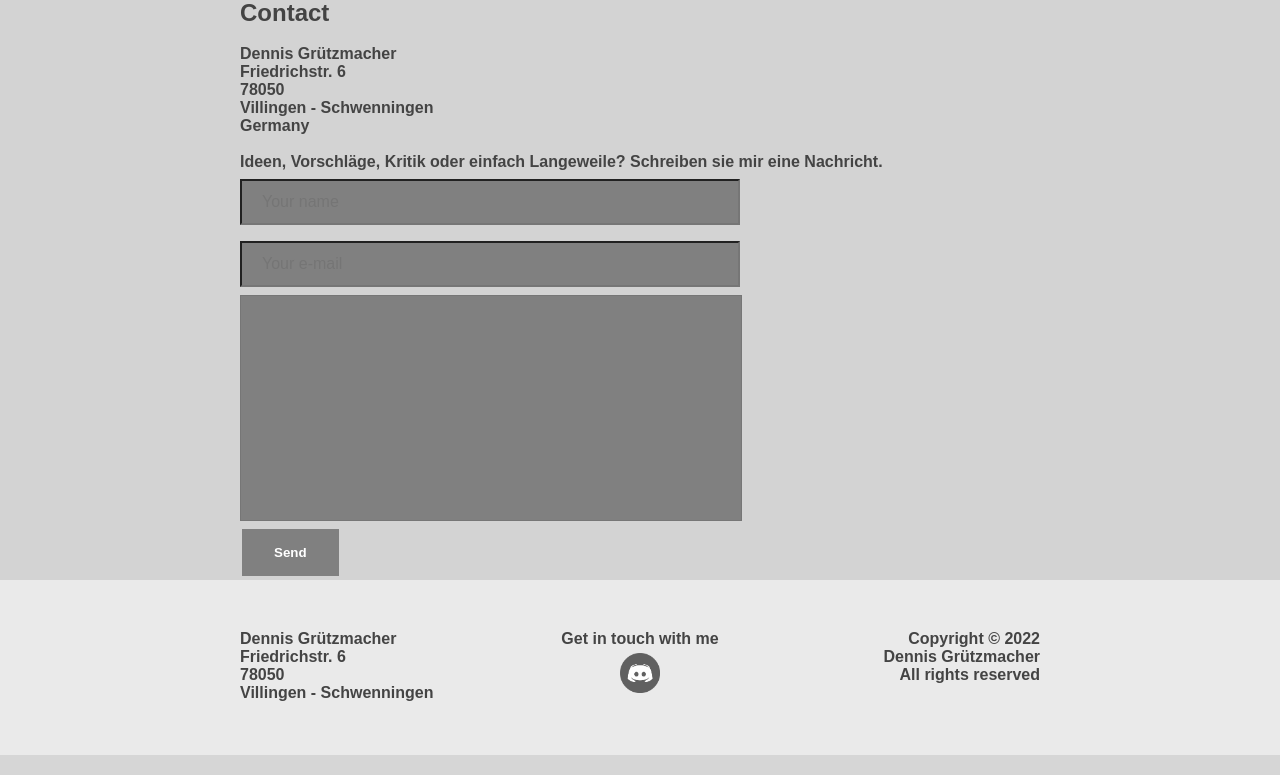
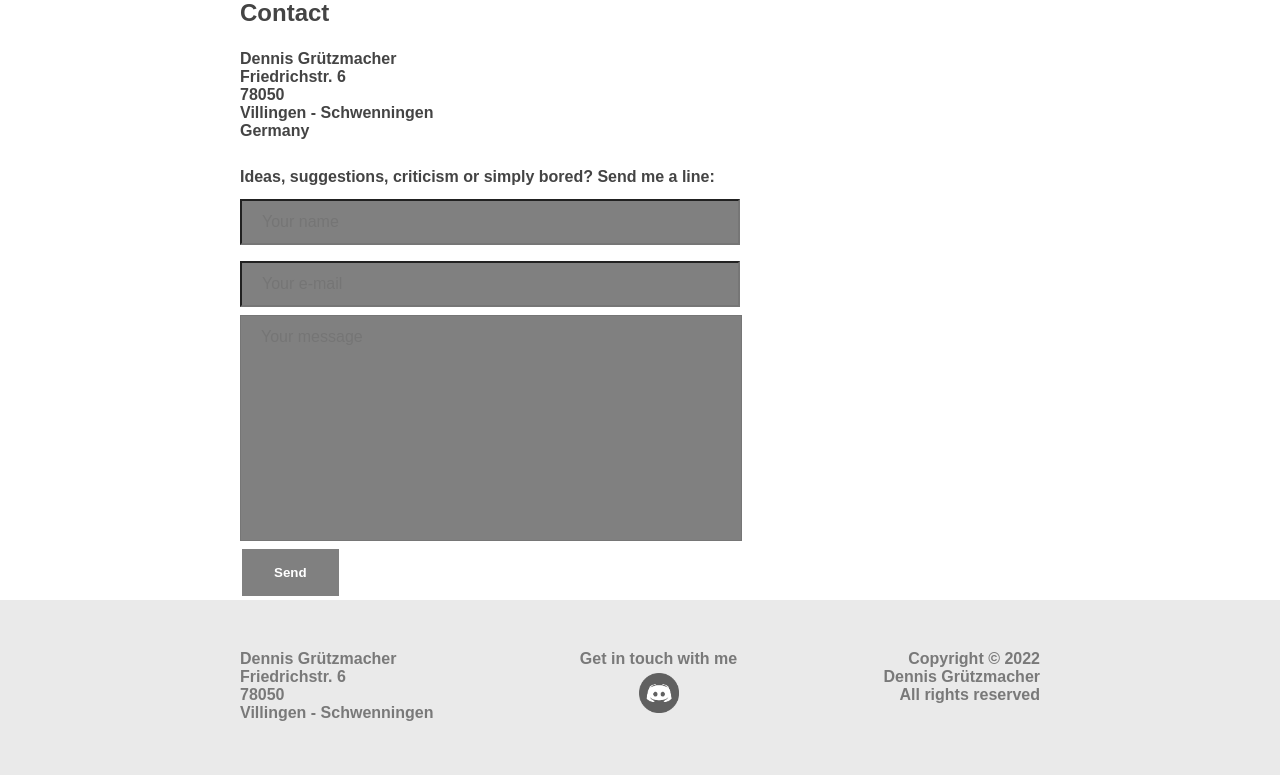
Before and after one commit to Dennis-Gruetzmacher/EIA1_WiSE22_23, a PHP site: page /html/contact.html in a window 1280 px wide. Shown: the part 401-1176 px from the top of the page. Run offline with PHP 8.4, Linux system fonts and the light colour scheme.

Commit message:
ADD Aufgabe4 änderungen

```diff
--- a/Aufgabe04/css/style.css
+++ b/Aufgabe04/css/style.css
@@ -1,8 +1,10 @@
+@import url("forms.css");
 /*Margin und Padding ALLER Elemente auf 0 setzen*/
 *{
     margin:0;
     padding:0;
 }
+/*EIA1-Logo*/
 #logo{
     margin-top:50px;
     width: 100px;
@@ -11,9 +13,9 @@
     width: 40px;
     margin: 5px;
 }
-/*Elemente definieren*/
+/*Grundlegende Elemente definieren*/
 body {
-    background-color:rgb(211, 211, 211);
+    background-color:rgb(255, 255, 255);
     font-family: Arial, Helvetica, sans-serif;
     color:rgb(68, 68, 68);
     font-weight: bold;
@@ -36,19 +38,30 @@ ul{
     text-align: left;
 }
 a {
+    color:rgb(100, 100, 100);
     text-decoration: none;
+}
+a:visited {
+    color:rgb(45, 45, 45);
 }
 h1{
     text-align: left;
+    text-decoration: underline;
+    padding-top: 5px;
+    padding-bottom: 5px;
 }
 h2{
-        text-align: left;
-    }}
+    text-align: left;
+    }
 h3{
     text-align: left;
+    padding-top: 5px;
+    padding-bottom: 5px;
 }
 h4{
     text-align: left;
+    padding-top: 5px;
+    padding-bottom: 5px;
 }
 .mainContainer {
     max-width: 800px;
@@ -98,10 +111,10 @@ Feld 2 ist leer und unbenannt*/
 /*Raster für Footer*/
 .grid-footer {
     display: grid;
-    grid-template-columns: 200px auto 200px;
+    grid-template-columns:auto auto auto;
     grid-template-rows: 75px;
-    grid-template-areas: 'kontakt socialmedia impressum';
-    color:rgb(68, 68, 68);
+    grid-template-areas: 'kontakt socialmedia copyright';
+    color:rgb(121, 121, 121);
     font-weight: bold;
     font-size:medium;
     padding-top: 50px;
@@ -116,6 +129,6 @@ Feld 2 ist leer und unbenannt*/
     text-align: center;
 }
 .grid-footer-item3 {
-    grid-area: impressum;
+    grid-area: copyright;
     text-align: right;
 }
--- a/Aufgabe04/html/contact.html
+++ b/Aufgabe04/html/contact.html
@@ -4,14 +4,15 @@
 <meta charset="utf-8" />
 <title>Kontakt</title>
 <link rel="stylesheet" href="..\css\style.css">
-<link rel="stylesheet" href="..\css\forms.css">
 </head>
 <body>
     <header>
         <div class="mainContainer">
             <div class="grid-header">
                 <div class="grid-header-item1">
-                    <img id ="logo" src="../assets/icons/EIA1-logo-black.png">
+                    <a href="..\html\portfolio.html">
+                        <img id="logo" src="../assets/icons/EIA1-logo-black.png">
+                    </a>
                 </div>
                 <div class = "grid-header-item2">
                     <nav class="topnav">
@@ -20,10 +21,10 @@
                                 <a href="portfolio.html">Portfolio</a>
                             </li>
                             <li>
-                                <a href="contact.html" class="current-site">Kontakt</a>
+                                <a href="aboutme.html">About</a>
                             </li>
                             <li>
-                                <a href="aboutme.html">Über mich</a>
+                                <a href="contact.html" class="current-site">Contact</a>
                             </li>
                         </ul>
                     </nav>
@@ -46,15 +47,13 @@
     Germany
     </h4>
     <br>
-    <h4>Ideen, Vorschläge, Kritik oder einfach Langeweile? Schreiben sie mir eine Nachricht.</h4>
+    <h4>Ideas, suggestions, criticism or simply bored? Send me a line: </h4>
     <form>
         <input type="text" id="input-name" name="input-name" placeholder="Your name">
         <br>
         <input type="text" id="input-e-mail" name="lname" placeholder="Your e-mail">
         <br>
-        <textarea id="input-message" name="input-message" rows="5" placeholder="Your message">
-
-        </textarea>
+        <textarea id="input-message" name="input-message" placeholder="Your message"></textarea>
         <br>
         <input type="submit" value="Send">
       </form>
```
Also changed, not shown: Aufgabe04/html/aboutme.html (+11 -8 lines), Aufgabe04/html/portfolio.html (+5 -3 lines).
